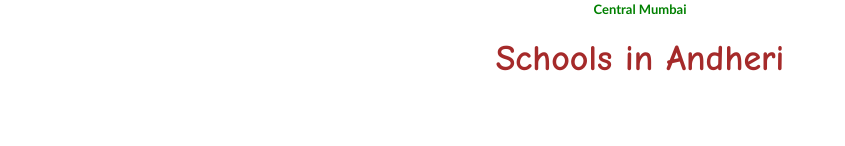
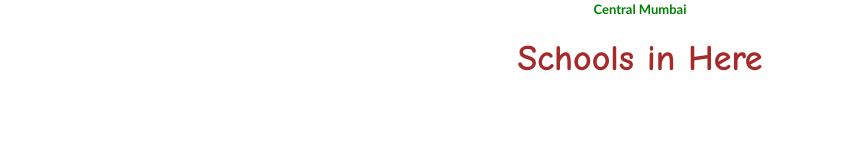
Before and after one commit to Shamshir28/DetailedSchools, a plain HTML site: page Index.html in a window 1280 px wide. Shown: the top 146 px of the page, without its empty margins (0-845 px from the left). Drawn offline with nearby package versions, Linux system fonts and the light colour scheme.

Commit message:
Update Index.html

```diff
--- a/Index.html
+++ b/Index.html
@@ -22,7 +22,7 @@
 <font face="comic sans ms" color="brown">
 <h1> <b>
 
-Schools in Andheri
+Schools in Here
 
 </b> </h1></font>
 <div class="row">
```
